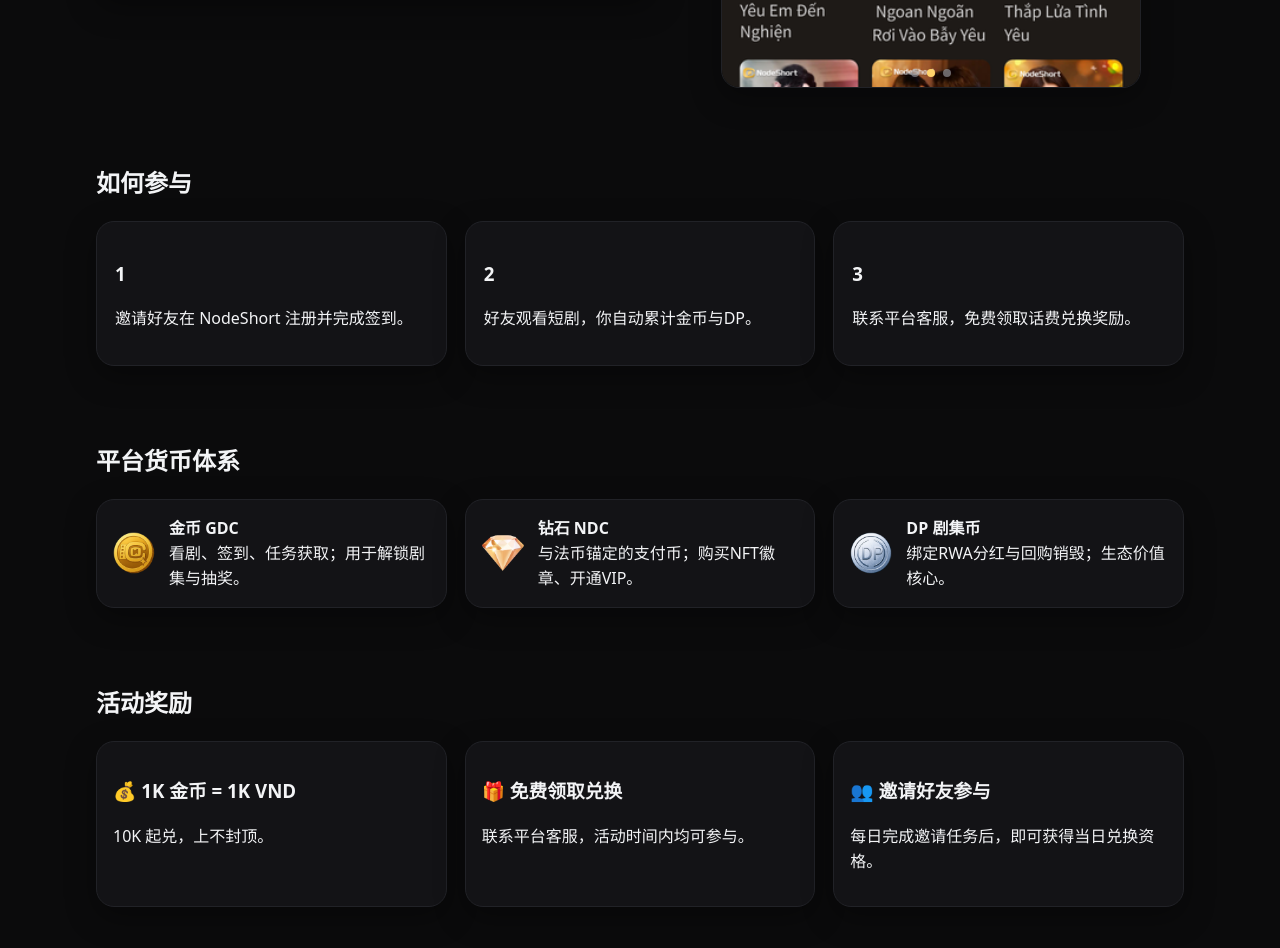
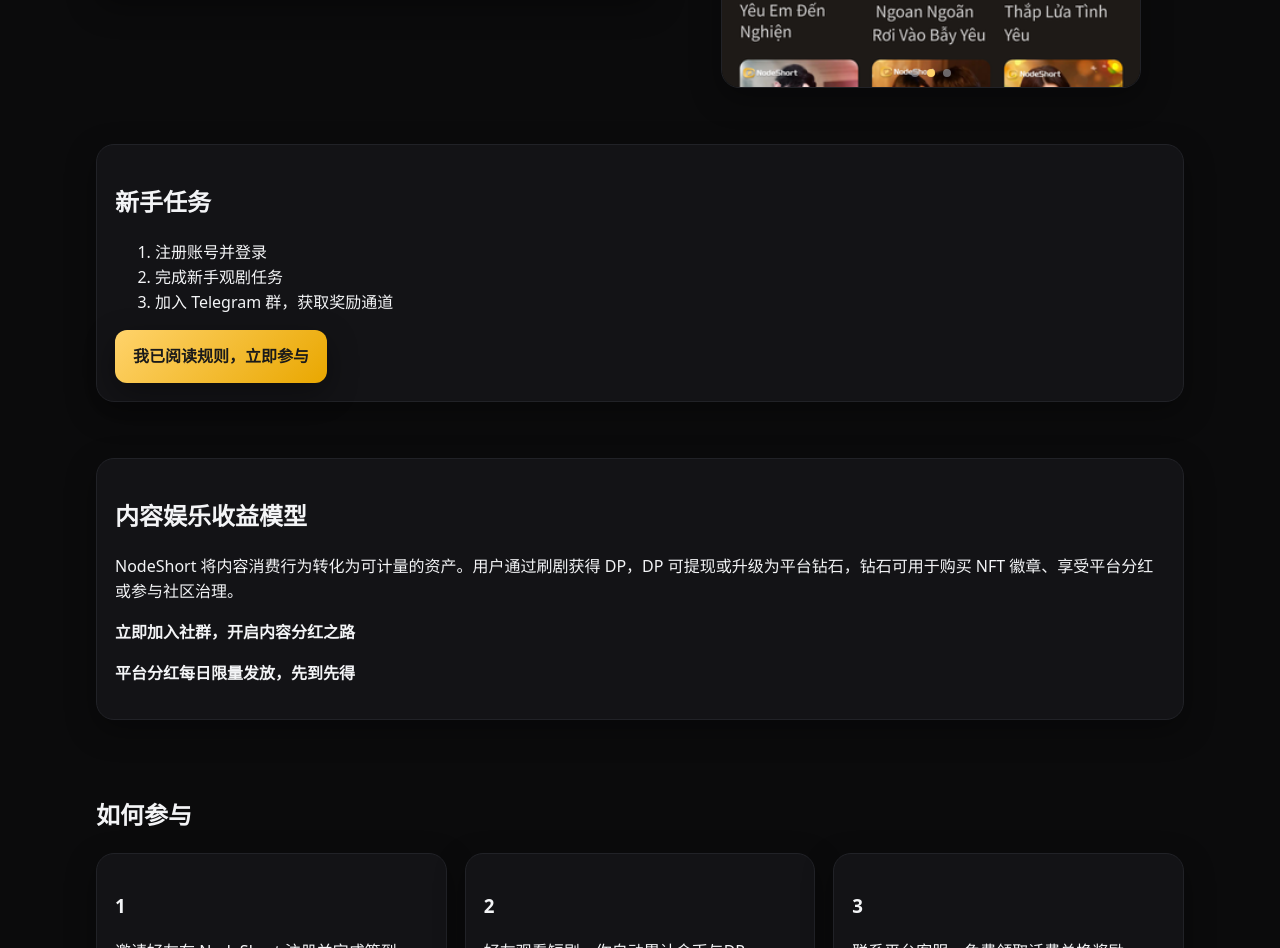
Before and after one commit to luohan245-max/nodeshort_test, a plain HTML site: page nodeshort-landing-gift_01_已上传/index.html in a window 1280 px wide. Shown: the part 697-1645 px from the top of the page. Drawn offline with Linux system fonts and the light colour scheme.

Commit message:
Update index.html

```diff
--- a/nodeshort-landing-gift_01_已上传/index.html
+++ b/nodeshort-landing-gift_01_已上传/index.html
@@ -143,6 +143,33 @@
       </div>
     </section>
 
+    <!-- 新增 新手任务卡片 -->
+    <section class="section" id="novice-tasks">
+      <div class="container">
+        <div class="card" style="padding:18px;">
+          <h2>新手任务</h2>
+          <ol>
+            <li>注册账号并登录</li>
+            <li>完成新手观剧任务</li>
+            <li>加入 Telegram 群，获取奖励通道</li>
+          </ol>
+          <a href="https://www.nodeshort.com/h5/#/?code=9HKKIP" class="btn" target="_blank" rel="noopener">我已阅读规则，立即参与</a>
+        </div>
+      </div>
+    </section>
+
+    <!-- 新增 内容娱乐收益模型卡片 -->
+    <section class="section" id="rewards-model">
+      <div class="container">
+        <div class="card" style="padding:18px;">
+          <h2>内容娱乐收益模型</h2>
+          <p>NodeShort 将内容消费行为转化为可计量的资产。用户通过刷剧获得 DP，DP 可提现或升级为平台钻石，钻石可用于购买 NFT 徽章、享受平台分红或参与社区治理。</p>
+          <p><strong>立即加入社群，开启内容分红之路</strong></p>
+          <p><strong>平台分红每日限量发放，先到先得</strong></p>
+        </div>
+      </div>
+    </section>
+
     <section class="section" id="how">
       <div class="container">
         <h2>如何参与</h2>
```
